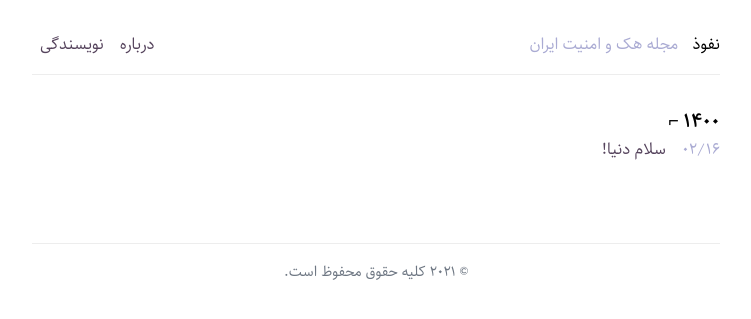
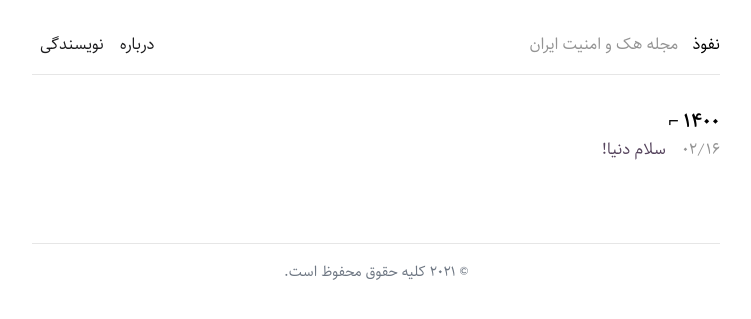
Before and after one commit to nofoz/nofoz.ir, a Jekyll site: the page built from index.html, in a window 1280 px wide. Shown: the top 319 px of the page, without its empty margins (437-1188 px from the left). Built offline with Jekyll 4.4.1, drawn with Linux system fonts in a browser that asks for light colours; the list of posts is cut into pages by our own code.

Commit message:
Update style.css

```diff
--- a/assets/css/style.css
+++ b/assets/css/style.css
@@ -24,7 +24,7 @@ html {
 }
 
 a {
-    color: #0048ab;
+    color: #06c;
     text-decoration: none;
 }
 
@@ -57,7 +57,7 @@ blockquote {
 }
 
 hr {
-    border: 1px solid #ededed;
+    border: 1px solid #e6e6e6;
     border-bottom: none;
     margin: 2rem 0;
 }
@@ -65,7 +65,7 @@ hr {
 header nav {
     margin: 2rem 0;
     padding: 0 0 1rem;
-    border-bottom: 1px solid #ededed;
+    border-bottom: 1px solid #e6e6e6;
     display: -ms-flexbox;
     display: flex;
 }
@@ -84,7 +84,7 @@ header nav h1 a {
 
 header nav h1 span {
     margin-right: 10px;
-    color: #aaabd3;
+    color: #949494;
 }
 
 header nav ul {
@@ -120,13 +120,13 @@ header nav li {
 }
 
 header nav a {
-    color: #56445d;
+    color: #1d1d1f;
 }
 
 footer {
     margin-top: 5rem;
     padding: 0 0 3rem;
-    border-top: 1px solid #ededed;
+    border-top: 1px solid #e6e6e6;
 }
 
 .article-list a {
@@ -140,7 +140,7 @@ footer {
 }
 
 .article-list time {
-    color: #aaabd3;
+    color: #949494;
     display: block;
     margin-left: 1rem;
     white-space: nowrap;
@@ -173,12 +173,12 @@ footer {
 }
 
 .article time {
-    color: #aaabd3;
+    color: #949494;
     font-weight: 400;
 }
 
 .article .content {
-    color: #222;
+    color: #1d1d1f;
     line-height: 1.8;
 }
 
```
